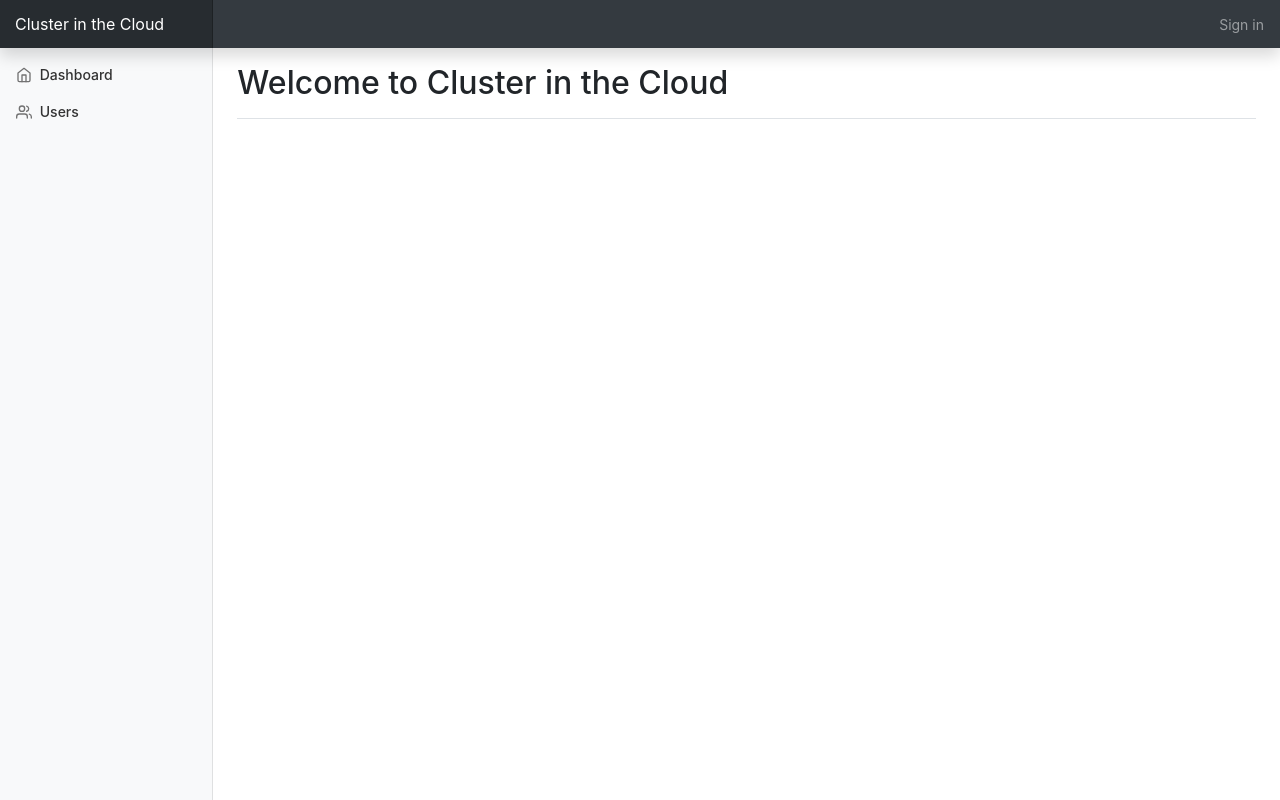
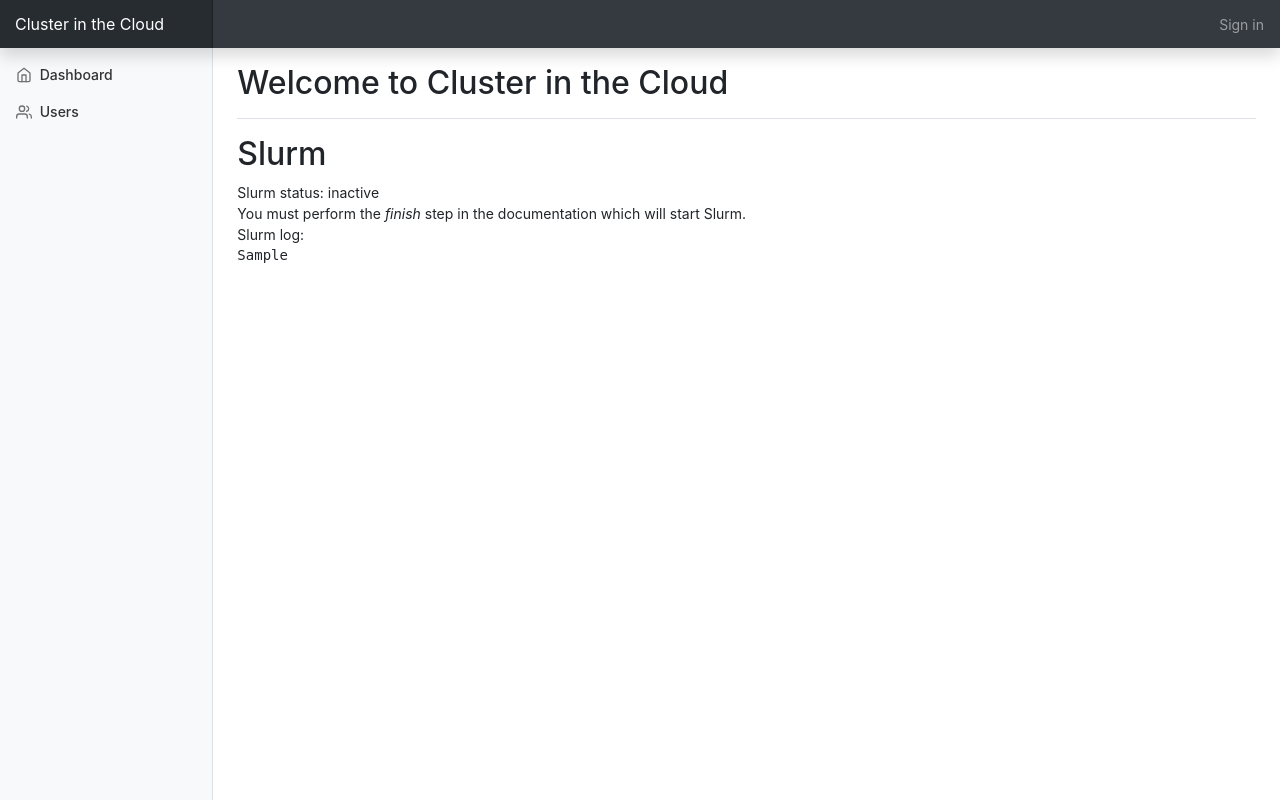
Before and after one commit to clusterinthecloud/webui, a Django app: template citc/templates/index.html in a window 1280 px wide. Run offline with Django 3.2, Linux system fonts and the light colour scheme; the template is opened without the code that fills it: most values are stand-ins (such as "Sample title", 1, 10 or a date in 2020); some libraries are stand-ins or nearby versions.

Commit message:
Add Slurm info

```diff
--- a/citc/templates/index.html
+++ b/citc/templates/index.html
@@ -4,4 +4,18 @@
     <div class="d-flex justify-content-between flex-wrap flex-md-nowrap align-items-center pt-3 pb-2 mb-3 border-bottom">
         <h1 class="h2">Welcome to Cluster in the Cloud</h1>
     </div>
+
+    <h2>Slurm</h2>
+
+    <div>
+        Slurm status: {{ slurmctld_status }}<br>
+        {% if slurmctld_status == "inactive" %}
+            You must perform the <i>finish</i> step in the documentation which will start Slurm.
+        {% endif %}
+    </div>
+
+    <div>
+        Slurm log:
+        <div class="log">{{ slurmctld_log | safe }}</div>
+    </div>
 {% endblock %}
--- a/requirements.txt
+++ b/requirements.txt
@@ -5,3 +5,4 @@ pyyaml
 pytest-django
 pytest-mock
 ldap3
+ansi2html
--- a/webui/static/style.css
+++ b/webui/static/style.css
@@ -101,3 +101,9 @@ body {
   border-color: transparent;
   box-shadow: 0 0 0 3px rgba(255, 255, 255, .25);
 }
+
+.log {
+  font-family: monospace;
+  overflow-y: scroll;
+  height: 200px;
+}
```
Also changed, not shown: citc/views.py (+16 -1 lines).
